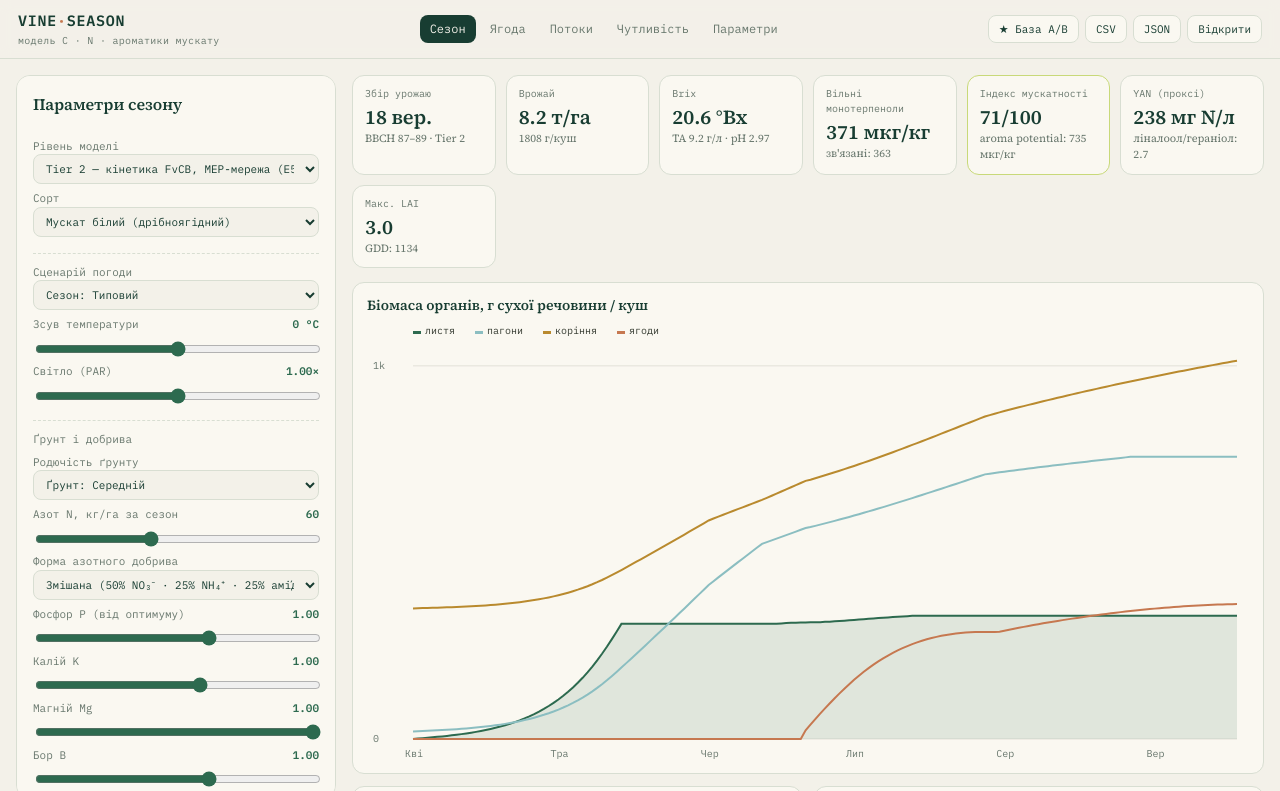
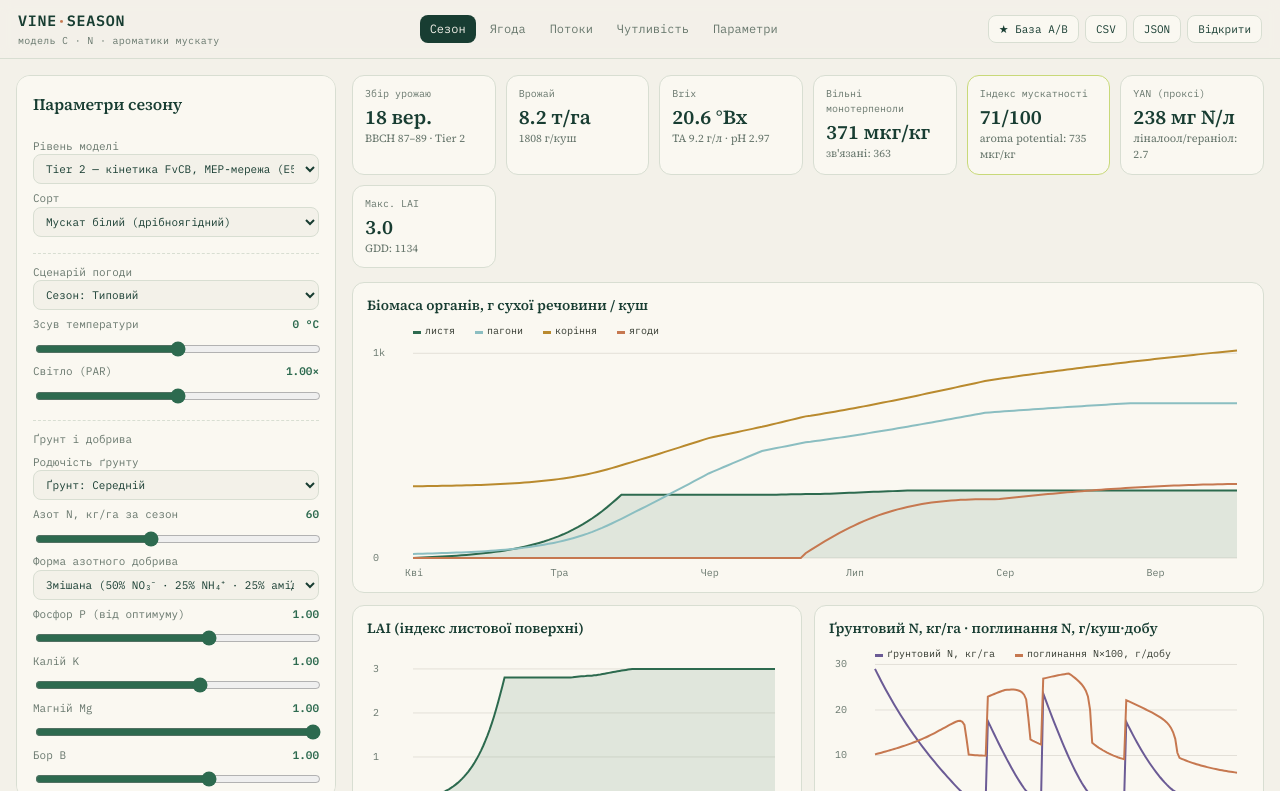
Before and after one commit to ismi9/grapevine-model, a plain HTML site: page app/index.html in a window 1280 px wide. Both pictures are taken after a click on the link "Сезон". Shown: the top 791 px of the page. Drawn offline with Linux system fonts and the light colour scheme.

Commit message:
Fix: перемальовування графіків при зміні вкладки (канвас у прихованій вкладці мав нульову ширину); висоти з data-h; v0.2.0

```diff
--- a/app/index.html
+++ b/app/index.html
@@ -188,7 +188,7 @@
 </main>
 
 <footer>
-  <span>VineSeason v0.1.0 — Tier 1 (балансова модель). Результати ілюстративні: не є агрономічною рекомендацією.</span>
+  <span>VineSeason v0.2.0 — Tier 1 + Tier 2 (кінетика, E5). Результати ілюстративні: не є агрономічною рекомендацією.</span>
   <span id="perf-note"></span>
 </footer>
 
--- a/app/js/app.js
+++ b/app/js/app.js
@@ -146,6 +146,8 @@
   const C = { leaf: '#2d6a4f', shoot: '#8bbec1', root: '#b98a2e', berry: '#c67850', cluster: '#c8d979', wood: '#6b5b95' };
 
   function renderCharts() {
+    // застосувати висоти з data-h (інакше canvas за замовчуванням 150px)
+    document.querySelectorAll('canvas.chart').forEach(c => { c.style.height = (c.dataset.h || 150) + 'px'; });
     const d = run.daily;
     const mk = (key) => seriesOf(run, key);
     const baseSeries = (key, name, color, dashed) => baseRun
@@ -266,8 +268,8 @@
       a.classList.add('active');
       document.querySelectorAll('.tab').forEach(t => t.classList.remove('active'));
       $('tab-' + a.dataset.tab).classList.add('active');
+      renderCharts();                       // канваси прихованих вкладок мають нульову ширину — перемальовуємо
       if (a.dataset.tab === 'sens') renderSensitivity();
-      if (a.dataset.tab === 'flows' || a.dataset.tab === 'season') renderCharts();
     });
   });
 
```
